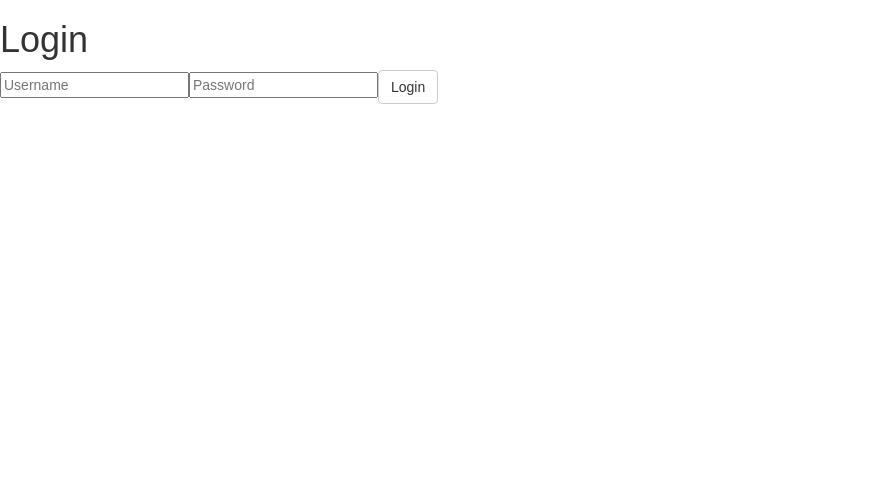
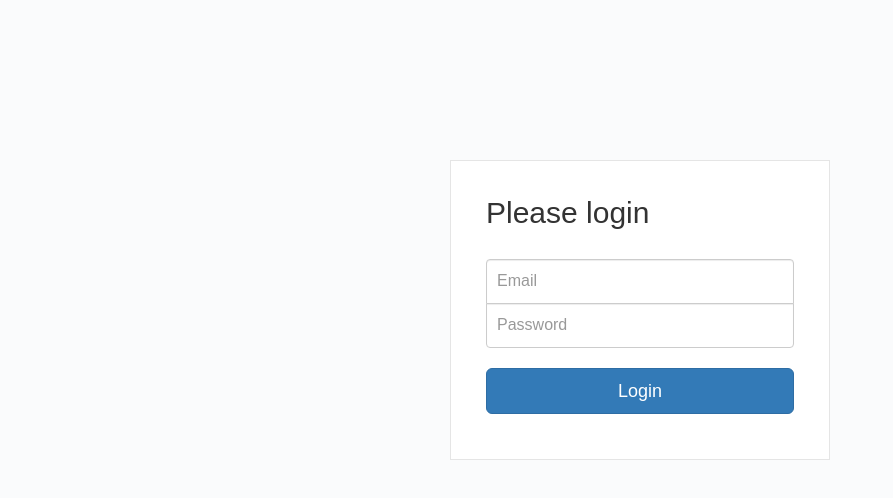
Before and after one commit to yippee-ki-yay/wheremymoneyat, a React (Create React App) app in the folder client/: page /login in a window 1280 px wide. Shown: the top 498 px of the page, without its empty margins (0-893 px from the left). Built offline with nearby package versions, Linux system fonts and the light colour scheme.

Commit message:
adding a bit of style

```diff
--- a/client/src/App.css
+++ b/client/src/App.css
@@ -1,6 +1,4 @@
-body {
-    overflow-x: hidden;
- }
+
 
 /* Toggle Styles */
 
--- a/client/src/entry/Entry.css
+++ b/client/src/entry/Entry.css
@@ -1,13 +1,26 @@
 
 .big-input {
-  margin-top: 50px;
-  height: 0px;
+}
+
+.entry-input {
+  height: 70px;
+  font-size: 23px;
+  font-weight: bold;
+  border: 0;
+  outline: 0;
+  padding-right: 40px;
+
+  box-shadow: 1px 4px 1px #e6e6e6;
 }
 
 .entry-form {
-  padding-top: 0px;
+  padding-top: 150px;
   flex-direction: column;
   justify-content: center;
+}
+
+.big-entry {
+
 }
 
 .entry-btn {
--- a/client/src/entry/Entry.js
+++ b/client/src/entry/Entry.js
@@ -18,8 +18,9 @@ class Entry extends Component {
     this.state = {entryText: ''};
   }
 
-  addEntry = () => {
+  addEntry = (e) => {
 
+    if(e.key === 'Enter') {
       const entry = {
         text: this.state.entryText,
         author: this.user._id
@@ -52,15 +53,14 @@ class Entry extends Component {
       });
     }
 
+  }
+
   render() {
     return (
       <div className="row">
-        <div className="input-group big-input col-md-9 col-md-offset-1">
-          <input type="text" onChange={ this.onEntryChange } value={ this.state.entryText }
-                placeholder="Where did your moneyz go today?" className="form-control" />
-          <span className="input-group-btn">
-            <button className="btn btn-default" onClick={ this.addEntry } type="button">Spent</button>
-          </span>
+        <div className="big-input col-md-12">
+          <input type="text" onChange={ this.onEntryChange } onKeyPress={ this.addEntry } value={ this.state.entryText }
+                placeholder="What have you spent your money on?" className="form-control entry-input" />
         </div>
       </div>
     )
--- a/client/src/home/Home.css
+++ b/client/src/home/Home.css
@@ -1,3 +1,4 @@
+
 .home {
 
 }
--- a/client/src/index.css
+++ b/client/src/index.css
@@ -2,4 +2,6 @@ body {
   margin: 0;
   padding: 0;
   font-family: sans-serif;
+  overflow-x: hidden;
+  background-color: #FAFBFC;
 }
--- /dev/null
+++ b/client/src/login/Login.css
@@ -0,0 +1,44 @@
+
+
+.wrapper {
+	margin-top: 160px;
+  margin-bottom: 80px;
+}
+
+.form-signin {
+  max-width: 380px;
+  padding: 15px 35px 45px;
+  margin: 0 auto;
+  background-color: #fff;
+  border: 1px solid rgba(0,0,0,0.1);
+
+  .form-signin-heading,
+	.checkbox {
+	  margin-bottom: 30px;
+	}
+
+
+	.form-control {
+	  position: relative;
+	  font-size: 16px;
+	  height: auto;
+	  padding: 10px;
+		@include box-sizing(border-box);
+
+		&:focus {
+		  z-index: 2;
+		}
+	}
+
+	input[type="text"] {
+	  margin-bottom: -1px;
+	  border-bottom-left-radius: 0;
+	  border-bottom-right-radius: 0;
+	}
+
+	input[type="password"] {
+	  margin-bottom: 20px;
+	  border-top-left-radius: 0;
+	  border-top-right-radius: 0;
+	}
+}
--- a/client/src/login/Login.js
+++ b/client/src/login/Login.js
@@ -1,5 +1,6 @@
 import React, { Component } from 'react';
 import axios from 'axios';
+import './Login.css';
 
 import { browserHistory } from 'react-router';
 
@@ -14,23 +15,13 @@ class Login extends Component {
 
   render() {
     return (
-      <div>
-        <h1>Login</h1>
-
-        <div className="form-group">
-          <input value={ this.state.email }
-                 onChange={ this.onInputChange }
-                 name="email"
-                 type="text"
-                 placeholder="Username" />
-          <input value={ this.state.password }
-                 onChange={ this.onInputChange }
-                 name="password"
-                 type="password"
-                 placeholder="Password" />
-          <button onClick={ this.login } className="btn btn-default">Login</button>
+      <div className="wrapper">
+        <div className="form-signin">
+          <h2 className="form-signin-heading">Please login</h2>
+          <input type="text" name="email" className="form-control"  value={ this.state.email } onChange={ this.onInputChange } placeholder="Email" />
+          <input type="password" name="password" className="form-control"  value={ this.state.password } onChange={ this.onInputChange } placeholder="Password" required=""/>
+          <button className="btn btn-lg btn-primary btn-block login-btn" onClick={ this.login }>Login</button>
         </div>
-
       </div>
     );
   }
--- /dev/null
+++ b/client/src/register/Register.css
@@ -0,0 +1,43 @@
+
+.wrapper {
+	margin-top: 160px;
+  margin-bottom: 80px;
+}
+
+.form-signin {
+  max-width: 380px;
+  padding: 15px 35px 45px;
+  margin: 0 auto;
+  background-color: #fff;
+  border: 1px solid rgba(0,0,0,0.1);
+
+  .form-signin-heading,
+	.checkbox {
+	  margin-bottom: 30px;
+	}
+
+
+	.form-control {
+	  position: relative;
+	  font-size: 16px;
+	  height: auto;
+	  padding: 10px;
+		@include box-sizing(border-box);
+
+		&:focus {
+		  z-index: 2;
+		}
+	}
+
+	input[type="text"] {
+	  margin-bottom: -1px;
+	  border-bottom-left-radius: 0;
+	  border-bottom-right-radius: 0;
+	}
+
+	input[type="password"] {
+	  margin-bottom: 20px;
+	  border-top-left-radius: 0;
+	  border-top-right-radius: 0;
+	}
+}
--- a/client/src/register/Register.js
+++ b/client/src/register/Register.js
@@ -16,31 +16,34 @@ class Register extends Component {
 
   render() {
     return (
-      <div>
-        <h1>Register</h1>
-
-        <div className="form-group">
+      <div className="wrapper">
+        <div className="form-signin">
+          <h2 className="form-signin-heading">Please Register</h2>
           <input value={ this.state.name }
+                 className="form-control"
                  onChange={ this.onInputChange }
                  name="name"
                  type="text"
                  placeholder="Username" />
           <input value={ this.state.email }
+                 className="form-control"
                  onChange={ this.onInputChange }
                  name="email"
                  type="text"
                  placeholder="Email" />
           <input value={ this.state.password }
+                 className="form-control"
                  onChange={ this.onInputChange }
                  name="password"
                  type="password"
                  placeholder="Password" />
           <input value={ this.state.confirmPassword }
+                 className="form-control"
                  onChange={ this.onInputChange }
                  name="confirmPassword"
                  type="password"
                  placeholder="Confirm Password" />
-          <button onClick={ this.register } className="btn btn-default">Register</button>
+          <button onClick={ this.register } className="btn btn-lg btn-primary btn-block login-btn">Register</button>
         </div>
 
       </div>
--- a/client/src/sidebar/SideBar.css
+++ b/client/src/sidebar/SideBar.css
@@ -1,9 +1,11 @@
 /* Sidebar Styles */
 
 .sidebar-nav {
-    position: absolute;
+
     top: 0;
     width: 250px;
+    z-index: 2;
+    float: left;
     margin: 0;
     padding: 0;
     list-style: none;
--- a/client/style.css
+++ b/client/style.css
@@ -1,7 +1,3 @@
-body {
-  background-color: #1F5768;
-  margin: 0px;
-}
 
 header {
   background-color: #43A047;
```
Lines whose indentation alone changed are shown as unchanged.
